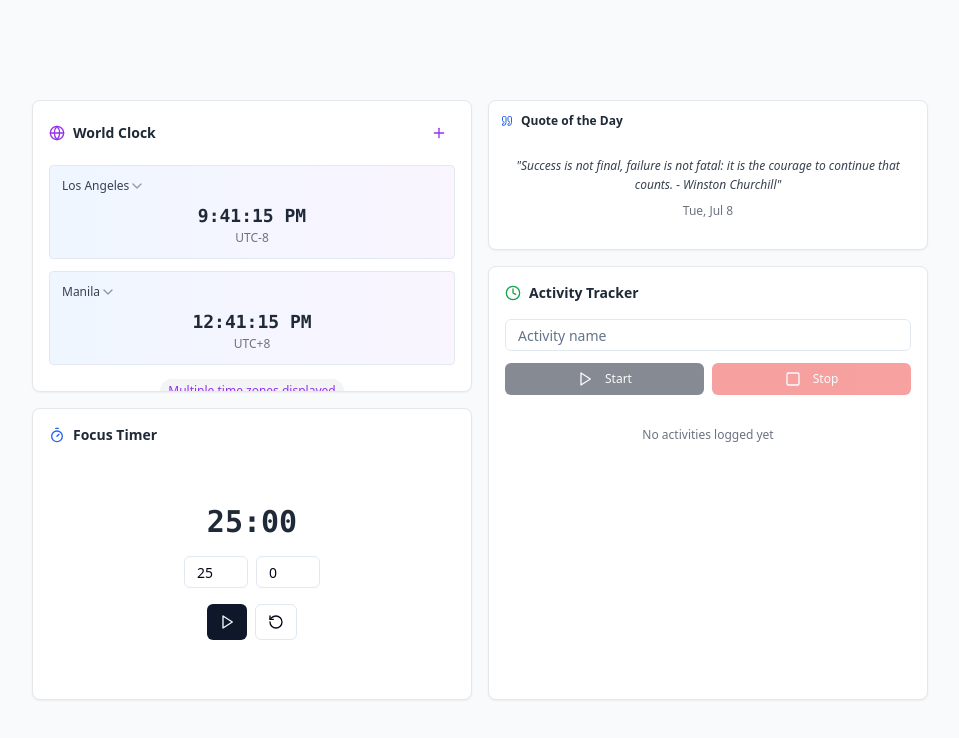
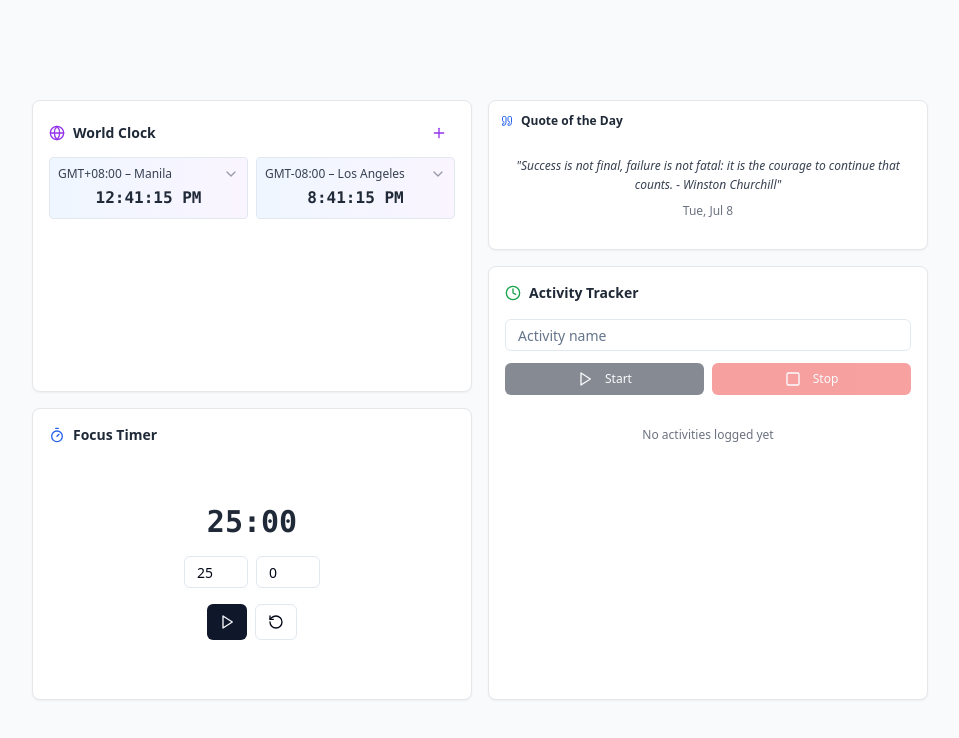
Before and after one commit to elixtcode/notion-zen-dashboard, a React (Vite) app: page / in a window 1280 px wide. Shown: the top 738 px of the page, without its empty margins (160-1119 px from the left). Built offline with nearby package versions, Linux system fonts and the light colour scheme.

Commit message:
Manual edit: src/components/WorldClock.tsx
Edited UI in Lovable

```diff
--- a/src/components/WorldClock.tsx
+++ b/src/components/WorldClock.tsx
@@ -1,4 +1,3 @@
-
 import React, { useState, useEffect } from 'react';
 import { Globe, Plus, X } from 'lucide-react';
 import { Select, SelectContent, SelectItem, SelectTrigger, SelectValue } from '@/components/ui/select';
@@ -6,37 +5,46 @@ import { Button } from '@/components/ui/button';
 
 interface Clock {
   id: string;
-  city: string;
   timezone: string;
 }
 
-const WORLD_CITIES = [
-  { city: 'Los Angeles', timezone: 'America/Los_Angeles', utc: 'UTC-8' },
-  { city: 'Manila', timezone: 'Asia/Manila', utc: 'UTC+8' },
-  { city: 'New York', timezone: 'America/New_York', utc: 'UTC-5' },
-  { city: 'London', timezone: 'Europe/London', utc: 'UTC+0' },
-  { city: 'Tokyo', timezone: 'Asia/Tokyo', utc: 'UTC+9' },
-  { city: 'Sydney', timezone: 'Australia/Sydney', utc: 'UTC+11' },
-  { city: 'Dubai', timezone: 'Asia/Dubai', utc: 'UTC+4' },
-  { city: 'Singapore', timezone: 'Asia/Singapore', utc: 'UTC+8' },
-  { city: 'Paris', timezone: 'Europe/Paris', utc: 'UTC+1' },
-  { city: 'Berlin', timezone: 'Europe/Berlin', utc: 'UTC+1' },
-  { city: 'Moscow', timezone: 'Europe/Moscow', utc: 'UTC+3' },
-  { city: 'Beijing', timezone: 'Asia/Shanghai', utc: 'UTC+8' },
+const GMT_TIMEZONES = [
+  { label: 'GMT-12:00 – Baker Island', value: 'Etc/GMT+12' },
+  { label: 'GMT-11:00 – American Samoa', value: 'Etc/GMT+11' },
+  { label: 'GMT-10:00 – Hawaii', value: 'Etc/GMT+10' },
+  { label: 'GMT-09:00 – Alaska', value: 'Etc/GMT+9' },
+  { label: 'GMT-08:00 – Los Angeles', value: 'Etc/GMT+8' },
+  { label: 'GMT-07:00 – Denver', value: 'Etc/GMT+7' },
+  { label: 'GMT-06:00 – Mexico City', value: 'Etc/GMT+6' },
+  { label: 'GMT-05:00 – New York', value: 'Etc/GMT+5' },
+  { label: 'GMT-04:00 – Santiago', value: 'Etc/GMT+4' },
+  { label: 'GMT-03:00 – Buenos Aires', value: 'Etc/GMT+3' },
+  { label: 'GMT-02:00 – South Georgia', value: 'Etc/GMT+2' },
+  { label: 'GMT-01:00 – Azores', value: 'Etc/GMT+1' },
+  { label: 'GMT+00:00 – London', value: 'Etc/GMT' },
+  { label: 'GMT+01:00 – Berlin', value: 'Etc/GMT-1' },
+  { label: 'GMT+02:00 – Cairo', value: 'Etc/GMT-2' },
+  { label: 'GMT+03:00 – Moscow', value: 'Etc/GMT-3' },
+  { label: 'GMT+04:00 – Dubai', value: 'Etc/GMT-4' },
+  { label: 'GMT+05:00 – Karachi', value: 'Etc/GMT-5' },
+  { label: 'GMT+06:00 – Dhaka', value: 'Etc/GMT-6' },
+  { label: 'GMT+07:00 – Bangkok', value: 'Etc/GMT-7' },
+  { label: 'GMT+08:00 – Manila', value: 'Etc/GMT-8' },
+  { label: 'GMT+09:00 – Tokyo', value: 'Etc/GMT-9' },
+  { label: 'GMT+10:00 – Sydney', value: 'Etc/GMT-10' },
+  { label: 'GMT+11:00 – Solomon Islands', value: 'Etc/GMT-11' },
+  { label: 'GMT+12:00 – Auckland', value: 'Etc/GMT-12' },
 ];
 
 const WorldClock = () => {
   const [currentTime, setCurrentTime] = useState(new Date());
   const [clocks, setClocks] = useState<Clock[]>([
-    { id: '1', city: 'Los Angeles', timezone: 'America/Los_Angeles' },
-    { id: '2', city: 'Manila', timezone: 'Asia/Manila' }
+    { id: '1', timezone: 'Etc/GMT-8' },
+    { id: '2', timezone: 'Etc/GMT+8' },
   ]);
 
   useEffect(() => {
-    const timer = setInterval(() => {
-      setCurrentTime(new Date());
-    }, 1000);
-
+    const timer = setInterval(() => setCurrentTime(new Date()), 1000);
     return () => clearInterval(timer);
   }, []);
 
@@ -46,43 +54,36 @@ const WorldClock = () => {
       hour: 'numeric',
       minute: '2-digit',
       second: '2-digit',
-      hour12: true
+      hour12: true,
     });
-  };
-
-  const getCityInfo = (city: string) => {
-    return WORLD_CITIES.find(c => c.city === city) || WORLD_CITIES[0];
-  };
-
-  const handleCityChange = (clockId: string, newCity: string) => {
-    const cityInfo = getCityInfo(newCity);
-    setClocks(prev => prev.map(clock =>
-      clock.id === clockId
-        ? { ...clock, city: cityInfo.city, timezone: cityInfo.timezone }
-        : clock
-    ));
   };
 
   const addClock = () => {
     if (clocks.length < 3) {
-      const newClock: Clock = {
-        id: Date.now().toString(),
-        city: 'London',
-        timezone: 'Europe/London'
-      };
-      setClocks(prev => [...prev, newClock]);
+      setClocks(prev => [
+        ...prev,
+        { id: Date.now().toString(), timezone: 'Etc/GMT' },
+      ]);
     }
   };
 
-  const removeClock = (clockId: string) => {
+  const removeClock = (id: string) => {
     if (clocks.length > 2) {
-      setClocks(prev => prev.filter(clock => clock.id !== clockId));
+      setClocks(prev => prev.filter(clock => clock.id !== id));
     }
+  };
+
+  const handleTimezoneChange = (id: string, newTz: string) => {
+    setClocks(prev =>
+      prev.map(clock =>
+        clock.id === id ? { ...clock, timezone: newTz } : clock
+      )
+    );
   };
 
   return (
     <div className="p-4 h-full flex flex-col">
-      <div className="flex items-center justify-between mb-4">
+      <div className="flex items-center justify-between mb-2">
         <div className="flex items-center gap-2">
           <Globe className="h-4 w-4 text-purple-600" />
           <h2 className="text-sm font-semibold text-gray-800">World Clock</h2>
@@ -99,27 +100,29 @@ const WorldClock = () => {
         )}
       </div>
 
-      <div className="flex-1 flex flex-col justify-center space-y-3">
-        {clocks.map((clock, index) => {
-          const cityInfo = getCityInfo(clock.city);
-          const time = formatTime(currentTime, clock.timezone);
-
-          return (
-            <div key={clock.id} className="relative">
-              <div className="text-center p-3 bg-gradient-to-r from-blue-50 to-purple-50 rounded border">
-                <div className="flex items-center justify-between mb-2">
-                  <Select value={clock.city} onValueChange={(value) => handleCityChange(clock.id, value)}>
-                    <SelectTrigger className="w-auto border-0 bg-transparent p-0 h-auto text-xs font-medium text-gray-700 hover:text-purple-600">
+      <div className="flex gap-2 justify-between">
+        {clocks.map(clock => (
+          <div
+            key={clock.id}
+            className="flex-1 p-2 bg-gradient-to-r from-blue-50 to-purple-50 rounded border text-center"
+          >
+            <div className="flex justify-between items-center mb-1 text-xs text-gray-700">
+              <Select
+                value={clock.timezone}
+                onValueChange={value => handleTimezoneChange(clock.id, value)}
+              >
+                <SelectTrigger className="border-0 bg-transparent p-0 h-auto text-xs font-medium">
                   <SelectValue />
                 </SelectTrigger>
                 <SelectContent>
-                      {WORLD_CITIES.map((city) => (
-                        <SelectItem key={city.city} value={city.city}>
-                          {city.city}
+                  {GMT_TIMEZONES.map(tz => (
+                    <SelectItem key={tz.value} value={tz.value}>
+                      {tz.label}
                     </SelectItem>
                   ))}
                 </SelectContent>
               </Select>
+
               {clocks.length > 2 && (
                 <Button
                   onClick={() => removeClock(clock.id)}
@@ -131,20 +134,11 @@ const WorldClock = () => {
                 </Button>
               )}
             </div>
-                <div className="text-lg font-mono font-bold text-gray-800">{time}</div>
-                <div className="text-xs text-gray-500">{cityInfo.utc}</div>
+            <div className="text-md font-mono font-bold text-gray-800">
+              {formatTime(currentTime, clock.timezone)}
             </div>
           </div>
-          );
-        })}
-
-        {clocks.length > 1 && (
-          <div className="text-center">
-            <div className="text-xs text-gray-600 bg-gray-100 px-2 py-1 rounded-full inline-block">
-              <span className="font-medium text-purple-600">Multiple time zones displayed</span>
-            </div>
-          </div>
-        )}
+        ))}
       </div>
     </div>
   );
```
Lines whose indentation alone changed are shown as unchanged.
